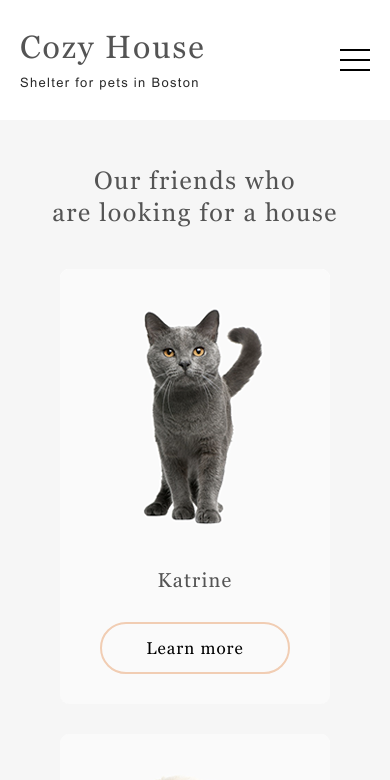
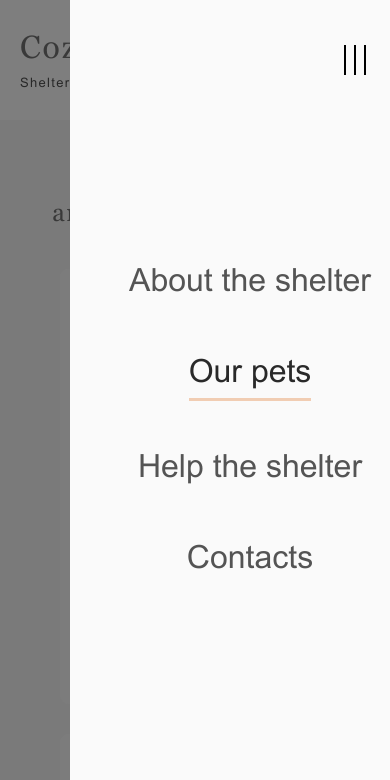
Before and after one commit to Veraveritvveru/audio-player, a website: page shelter/pets.html in a window 390 px wide. Both pictures are taken after a click on the element 354 px from the left and 60 px from the top of the page. Shown: the top 780 px of the page. Drawn offline with Linux system fonts and the light colour scheme; files whose address does not match are found by name.

Commit message:
feat: add burger-menu

```diff
--- a/shelter/css/base/_base.scss
+++ b/shelter/css/base/_base.scss
@@ -86,7 +86,6 @@ h5 {
   }
 }
 
-//УБРАТЬ
-.none {
-  display: none;
+.scroll-hidden {
+  overflow: hidden;
 }
--- a/shelter/css/components/_burger.scss
+++ b/shelter/css/components/_burger.scss
@@ -6,6 +6,7 @@
    height: 22px;
    border-top: 2px solid $color-primary;
    border-bottom: 2px solid $color-primary;
+   transition: transform .3s ease-in;
 
    @media (max-width: 767px) {
       display: block;
@@ -29,3 +30,17 @@
 .burger-btn_dark::after {
    background-color: #000;
 }
+
+.burger-btn_rotaded {
+   transform: rotate(90deg);
+   transition: transform .3s ease-in;
+}
+
+// .burger-btn_dark.burger-btn_rotaded {
+//    border-top: 2px solid $color-primary-light;
+//    border-bottom: 2px solid $color-primary-light;
+// }
+
+// .header__mobile-menu.open + .burger-btn_dark::after {
+//    background-color: $color-primary-light;
+// }
--- a/shelter/css/components/_our-friends.scss
+++ b/shelter/css/components/_our-friends.scss
@@ -48,10 +48,6 @@
     @include media-mini-laptop {
       display: none;
     }
-
-    // @media (max-width: 1160px) {
-    //   display: none;
-    // }
   }
 }
 
--- a/shelter/css/layouts/_header.scss
+++ b/shelter/css/layouts/_header.scss
@@ -16,6 +16,46 @@
   }
 }
 
+.header__mobile-menu {
+  @media screen and (max-width: 767px) {
+    position: fixed;
+    width: 100%;
+    height: 100%;
+    background-color: rgba(41, 41, 41, 0.6);
+    top: 0;
+    right: -100%;
+    transition: transform .5s ease-in;
+
+    &.open {
+      transform: translateX(-100%);
+
+      & .header__navigation {
+        display: flex;
+        justify-content: flex-end;
+      }
+
+      .navigation {
+        position: fixed;
+        flex-direction: column;
+        justify-content: center;
+        top: -35px;
+        width: 320px;
+        height: 100%;
+        background-color: $color-dark-3xl;
+        font-size: 32px;
+        gap: 40px;
+        align-items: center;
+      }
+    }
+  }
+}
+
+.header__navigation {
+  @media (max-width: 767px) {
+    display: none;
+  }
+}
+
 .navigation {
   display: flex;
   gap: 35px;
@@ -25,11 +65,8 @@
     gap: 18px;
     font-size: 13px;
   }
+}
 
-  @media (max-width: 767px) {
-    display: none;
-  }
-}
 
 .navigation__item {
   display: flex;
--- a/shelter/css/pages/_pets.scss
+++ b/shelter/css/pages/_pets.scss
@@ -11,6 +11,10 @@
   color: $color-dark-3xl;
   @include font(1.3rem, 15px);
   letter-spacing: 0.1em;
+}
+
+.header__mobile-menu.open .navigation_light {
+  background-color: $color-light-s;
 }
 
 .navigation__link_dark {
--- a/shelter/index.html
+++ b/shelter/index.html
@@ -15,6 +15,7 @@
         <h1 class="logo__title">Cozy House</h1>
         <span class="logo__description">Shelter for pets in Boston</span>
       </div>
+      <div class="header__mobile-menu">
         <nav class="header__navigation">
           <ul class="navigation">
             <li class="navigation__item">
@@ -31,6 +32,8 @@
             </li>
           </ul>
         </nav>
+      </div>
+
       <div class="burger-btn"></div>
     </div>
   </header>
@@ -238,6 +241,7 @@
       </div>
     </div>
   </footer>
-<script src="index.js"></script>
+  <script src="index.js" type="module"></script>
+  <script src="./js/burger.js" type="module"></script>
 </body>
 </html>
--- /dev/null
+++ b/shelter/js/burger.js
@@ -0,0 +1,30 @@
+const body = document.body;
+const burgerBtn = document.querySelector('.burger-btn');
+const mobileMenu = document.querySelector('.header__mobile-menu');
+const navigation = document.querySelector('.navigation');
+
+console.log('hi')
+
+burgerBtn.addEventListener('click', () => {
+   mobileMenu.classList.toggle('open');
+   burgerBtn.classList.toggle('burger-btn_rotaded');
+   body.classList.toggle('scroll-hidden');
+});
+
+mobileMenu.addEventListener('click', (event) => {
+   if (event.target === mobileMenu) {
+      hideMenu();
+   }
+})
+
+navigation.addEventListener('click', () => {
+   if (mobileMenu.classList.contains('open')) {
+      hideMenu();
+   }
+})
+
+function hideMenu() {
+   mobileMenu.classList.remove('open');
+   burgerBtn.classList.remove('burger-btn_rotaded');
+   body.classList.remove('scroll-hidden');
+}
--- a/shelter/pets.html
+++ b/shelter/pets.html
@@ -7,6 +7,7 @@
   <link rel="stylesheet" href="css/main.css">
   <link rel="icon" href="./assets/img/icons/favicon.svg" type="image/x-icon">
 </head>
+<body>
 
   <header class="header-pets">
     <div class="wrapper header__wrapper">
@@ -14,8 +15,9 @@
         <h1 class="logo__title_dark">Cozy House</h1>
         <span class="logo__description_dark">Shelter for pets in Boston</span>
       </a>
+      <div class="header__mobile-menu">
         <nav class="header__navigation">
-      <ul class="navigation">
+          <ul class="navigation navigation_light">
             <li class="navigation__item">
               <a href="index.html" class="navigation__link_dark ">About the shelter</a>
             </li>
@@ -30,6 +32,8 @@
             </li>
           </ul>
         </nav>
+      </div>
+
       <div class="burger-btn burger-btn_dark"></div>
     </div>
   </header>
@@ -139,6 +143,6 @@
     </div>
   </footer>
 
-
+  <script src="./js/burger.js" type="module"></script>
 </body>
 </html>
```
Also changed, not shown: shelter/css/main.css, 1 other file. Lines whose indentation alone changed are shown as unchanged.
